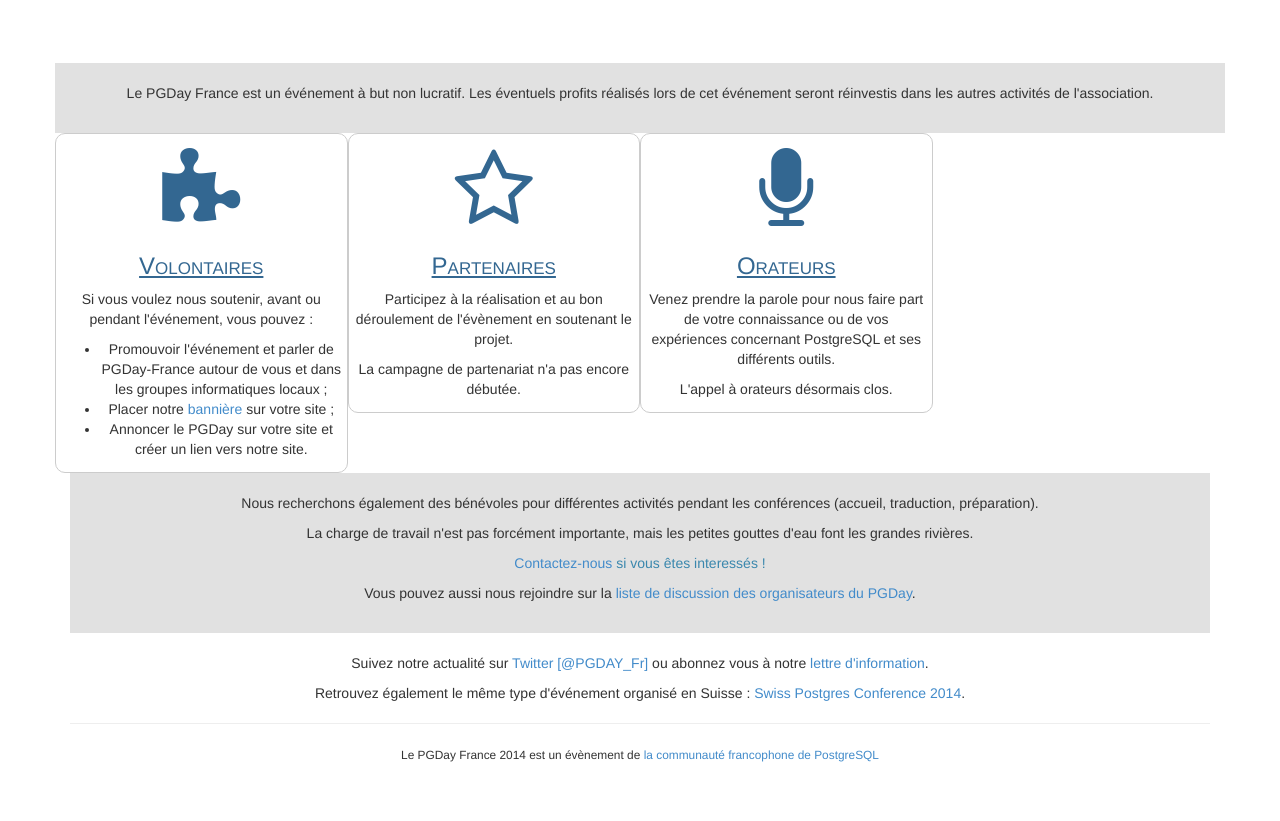
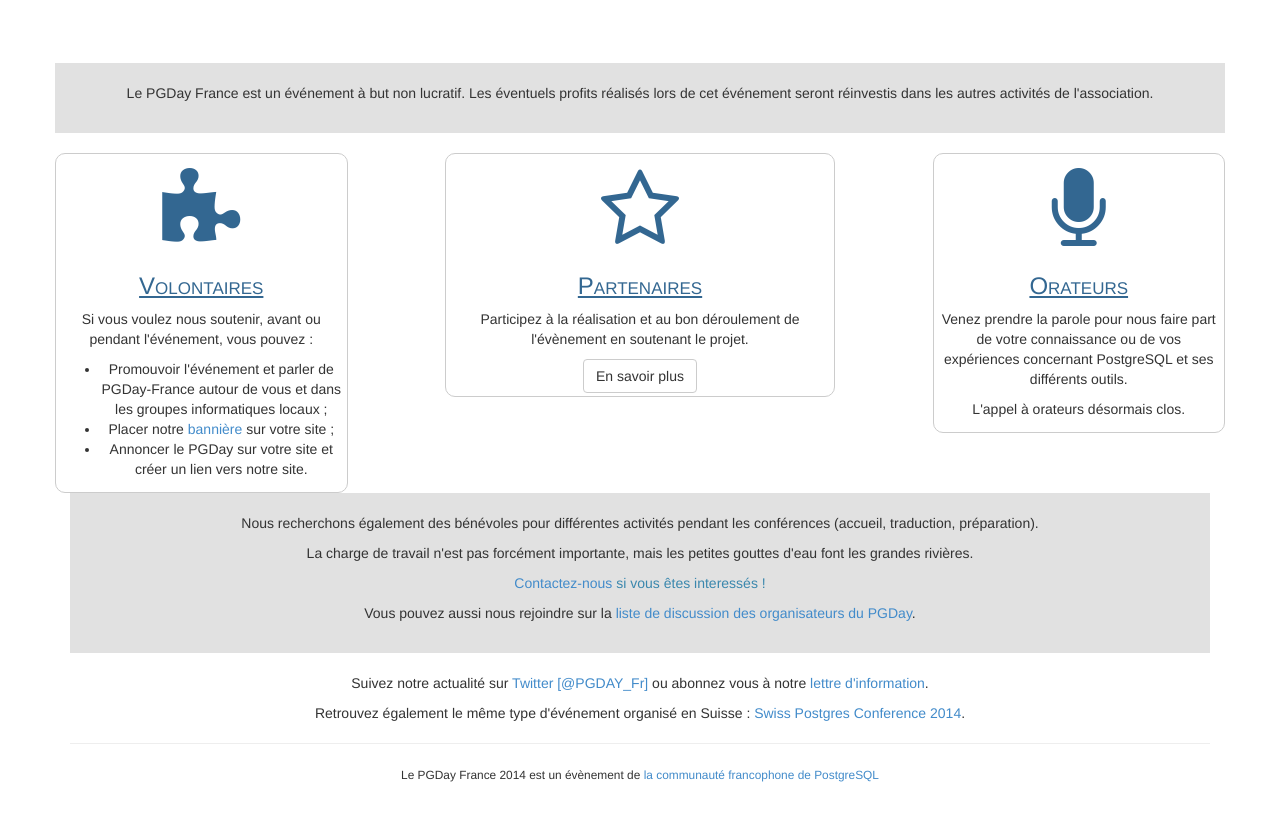
Before and after one commit to postgresqlfr/2024.pgday.fr, a Jekyll site: the page built from contribuer.html, in a window 1280 px wide, cut to the strip 67-888 px from the top of the page. Built offline with Jekyll 4.4.1, drawn with Linux system fonts in a browser that asks for light colours; Markdown is read by kramdown in place of the engine named in the settings.

Commit message:
Update page contribuer

```diff
--- a/contribuer.html
+++ b/contribuer.html
@@ -13,6 +13,7 @@
                         <p>Le PGDay France est un événement à but non lucratif. Les éventuels profits réalisés lors de cet événement seront réinvestis dans les autres activités de l'association.</p>
                     </div>
                 </div>
+                <br>
                 <div class="row">
                     <div class="col-lg-3 col-md-3 home_bloc">
                         <i class="fa fa-puzzle-piece"></i>
@@ -24,12 +25,16 @@
                             <li>Annoncer le PGDay sur votre site et créer un lien vers notre site.</li>
                         </ul>
                     </div>
-                    <div class="col-lg-3 col-md-3 home_bloc">
+                    <div class="col-lg-1 col-md-1"></div>
+                    <div class="col-lg-4 col-md-4 home_bloc">
                         <i class="fa fa-star-o"></i>
                         <h3>Partenaires</h3>
                         <p>Participez à la réalisation et au bon déroulement de l'évènement en soutenant le projet.</p>
-                        <p>La campagne de partenariat n'a pas encore débutée.</p>
+                        <a class="btn btn-default" href="http://wiki.postgresql.fr/pgday2014:campagne_de_partenariat" role="button">
+                            En savoir plus
+                        </a>
                     </div>
+                    <div class="col-lg-1 col-md-1"></div>
                     <div class="col-lg-3 col-md-3 home_bloc">
                         <i class="fa fa-microphone"></i>
                         <h3>Orateurs</h3>
```
